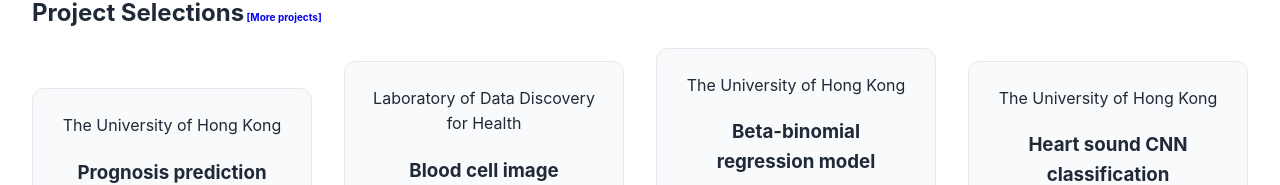
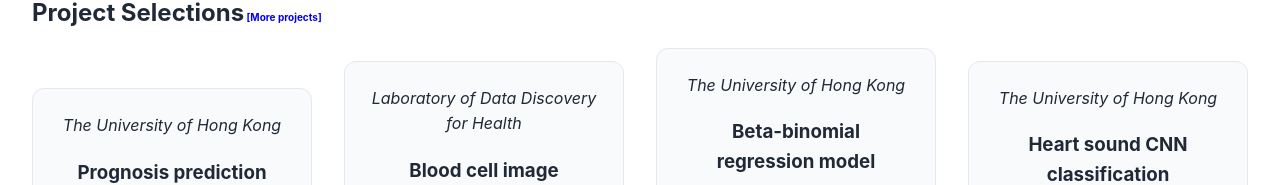
Before and after one commit to grace00821/portfolio_2026, a React (Vite) app: page / in a window 1280 px wide. Shown: the part 1001-1186 px from the top of the page. Built offline with nearby package versions, Linux system fonts and the light colour scheme.

Commit message:
project card format

```diff
--- a/src/style.css
+++ b/src/style.css
@@ -193,6 +193,10 @@
     border-color: var(--primary);
 }
 
+.institution{
+    font-style: italic;
+}
+
 .tag {
     background: #dbeafe;
     color: var(--primary);
```
Also changed, not shown: 3 other files (tests, documents, lock files or other folders).
